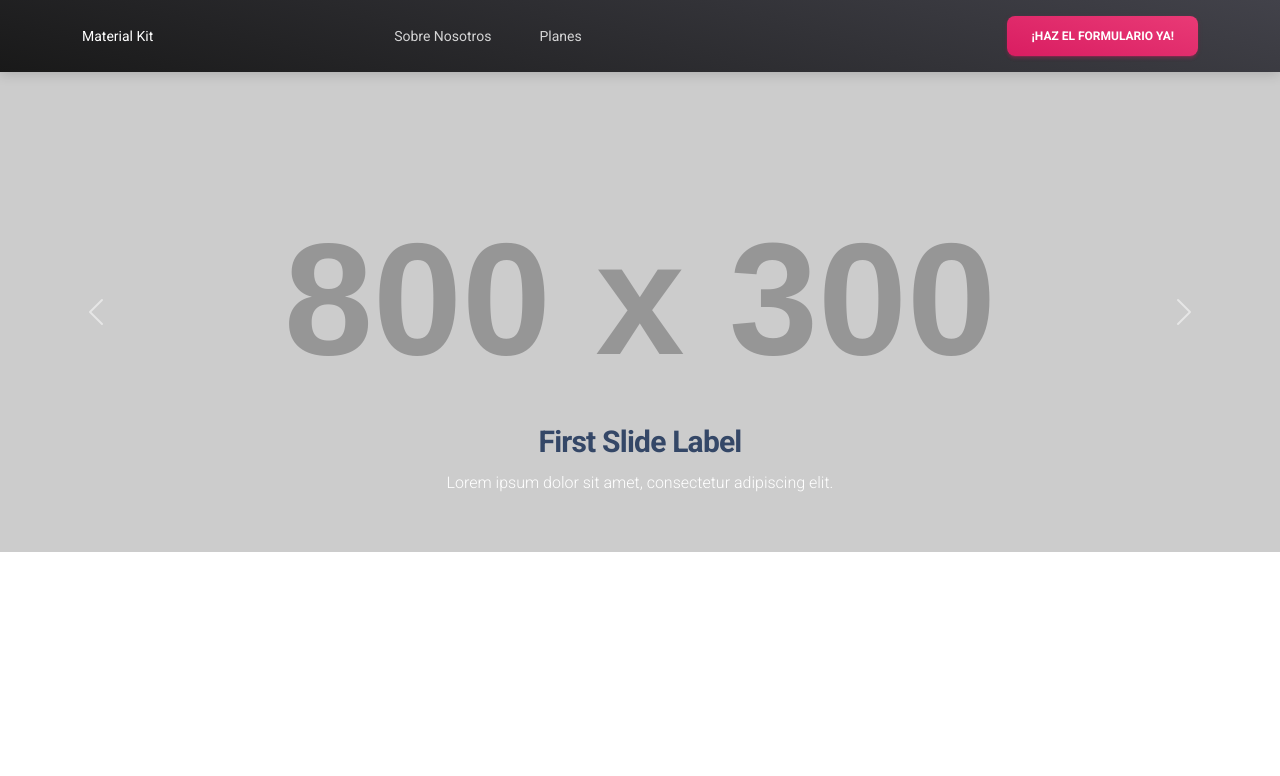
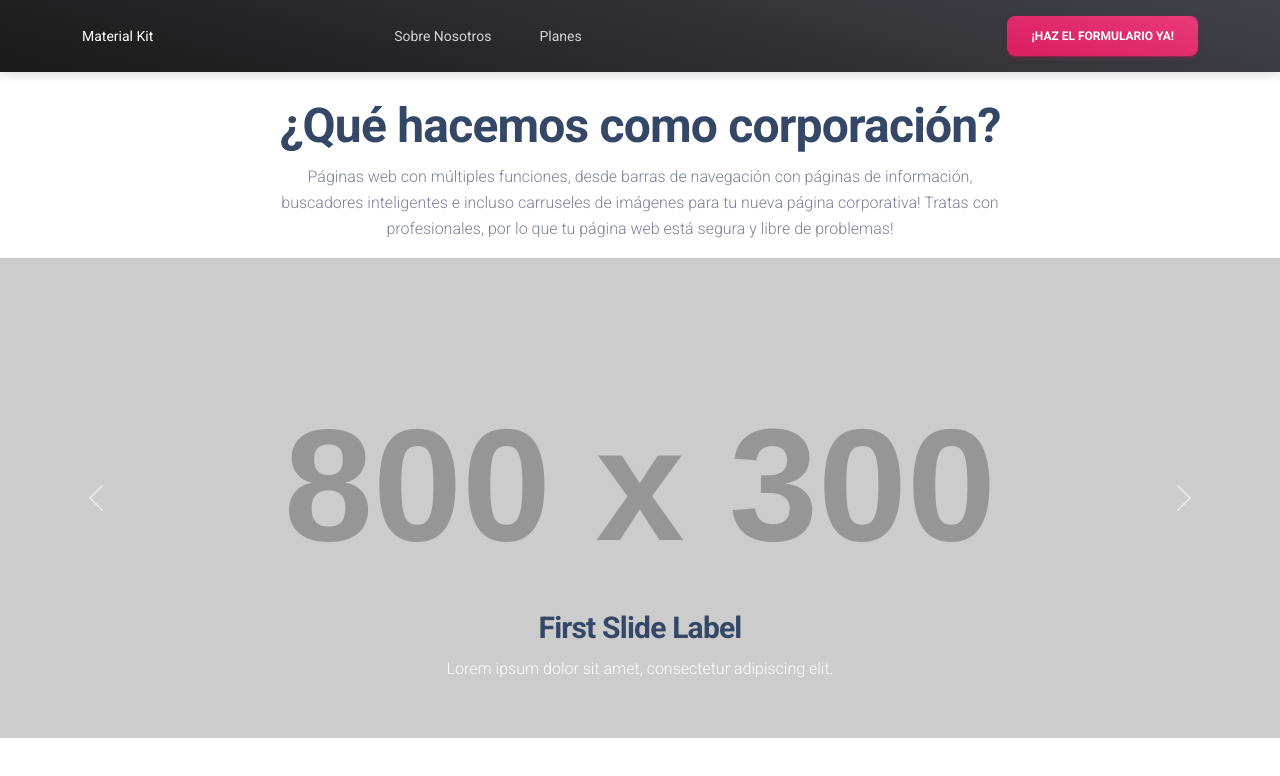
Before and after one commit to EvolveSphere/EvolveSphere, a website: page index.html in a window 1280 px wide. Drawn offline with nearby package versions, Linux system fonts and the light colour scheme; placeholder pictures from the web are drawn by us.

Commit message:
Actualización index.html V2.1

```diff
--- a/index.html
+++ b/index.html
@@ -39,8 +39,8 @@
             <button class="navbar-toggler" type="button" data-toggle="collapse" data-target="#navigation" aria-controls="navigation" aria-expanded="false" aria-label="Toggle navigation">
                 <span class="navbar-toggler-icon"></span>
             </button>
-            <div class="collapse navbar-collapse" id="navigation">
-                <ul class="navbar-nav navbar-nav-hover mx-auto">
+            <div class="collapse navbar-collapse justify-content-center" id="navigation">
+                <ul class="navbar-nav navbar-nav-hover mx-auto justify-content-end">
                     <li class="nav-item px-3">
                         <a class="nav-link text-white opacity-8" href="about-us.html">Sobre Nosotros</a>
                     </li>
@@ -57,6 +57,22 @@
     </nav>
     <!-- End Navbar -->
 
+    <!-- Título y texto antes de la galería -->
+    <div class="container mt-4">
+        <div class="row">
+            <div class="col-md-8 offset-md-2 text-center">
+                <h1>¿Qué hacemos como corporación?</h1>
+                <p>
+                    Páginas web con múltiples funciones, desde barras de navegación con páginas de
+                    información, buscadores inteligentes e incluso carruseles de imágenes para tu
+                    nueva página corporativa! Tratas con profesionales, por lo que tu página web
+                    está segura y libre de problemas!
+                </p>
+            </div>
+        </div>
+
+    </div>
+    <!-- Fin título -->
     <!-- Carrousel-->
     <div>
         <div id="carouselExampleIndicators" class="carousel slide" data-ride="carousel">
```
